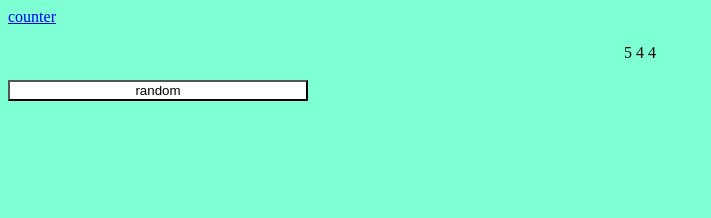
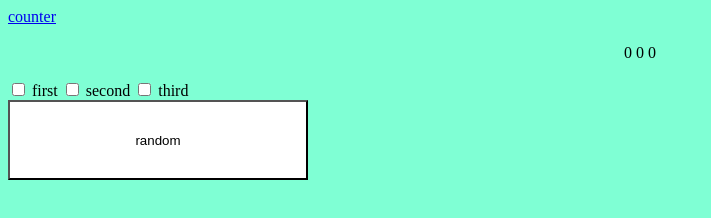
Before and after one commit to OleksandrDiscrete/javascript-practice, a plain HTML site: page 00-counter/randomizer.html in a window 1280 px wide. Both pictures are taken after a click on the button "random". Shown: the whole page, without its empty margins (0-711 px from the left). Drawn offline with Linux system fonts and the light colour scheme.

Commit message:
add-checkboxes-to-random

```diff
--- a/00-counter/randomizer.html
+++ b/00-counter/randomizer.html
@@ -18,8 +18,17 @@
         <label id="diceSecond">0</label>
         <label id="diceThird">0</label>
     </div><br>
+    <div id="randomCheckBoxes">
+        <input type="checkbox" id="firstDiceCheck">
+        <label for="firstDiceCheck">first</label>
+        <input type="checkbox" id="secondDiceCheck">
+        <label for="secondDiceCheck">second</label>
+        <input type="checkbox" id="thirdDiceCheck">
+        <label for="thirdDiceCheck">third</label>
+    </div>
     <button id="randomBtn">random</button>
 
     <script src="script/randomizer-script.js"></script>
 </body>
+
 </html>
--- a/00-counter/script/randomizer-script.js
+++ b/00-counter/script/randomizer-script.js
@@ -1,13 +1,23 @@
 const diceFirst = document.getElementById("diceFirst");
 const diceSecond = document.getElementById("diceSecond");
 const diceThird = document.getElementById("diceThird");
+
 const randomBtn = document.getElementById("randomBtn");
-const array = [diceFirst, diceSecond,diceThird];
+const dices = [diceFirst, diceSecond,diceThird];
+
+const firstDiceCheck = document.getElementById("firstDiceCheck");
+const secondDiceCheck = document.getElementById("secondDiceCheck");
+const thirdDiceCheck = document.getElementById("thirdDiceCheck");
+const checks = [firstDiceCheck, secondDiceCheck, thirdDiceCheck];
 
 randomBtn.onclick = function(){
 
-    for(let i = 0; i < array.length;i++){
+    for(let i = 0; i < dices.length;i++){
 
-            array[i].textContent = Math.ceil(Math.random() * 6);
+        if(checks[i].checked){
+            dices[i].textContent = Math.ceil(Math.random() * 6);
+        }
     }
+
+
 }
--- a/00-counter/style/style.css
+++ b/00-counter/style/style.css
@@ -17,6 +17,7 @@ body{
 button{
     width: 300px;
     background-color: white;
+    height:6em;
 }
 button::hover{
     background-color:rgb(255, 0, 0);
@@ -24,6 +25,3 @@ button::hover{
 a{
     text-align: center;
 }
-#randomBtn{
-    text-align: center;
-}
```
Also changed, not shown: 00-counter/index.html (+1 -1 lines).
